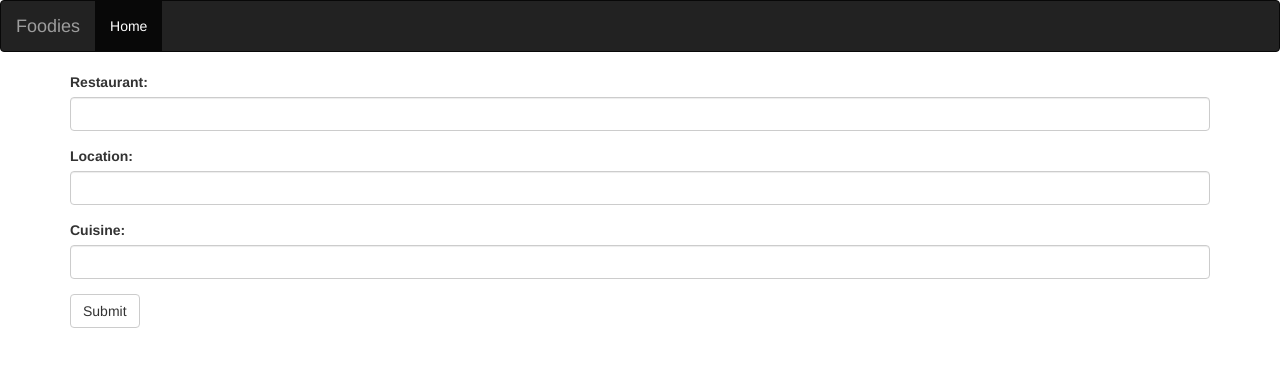
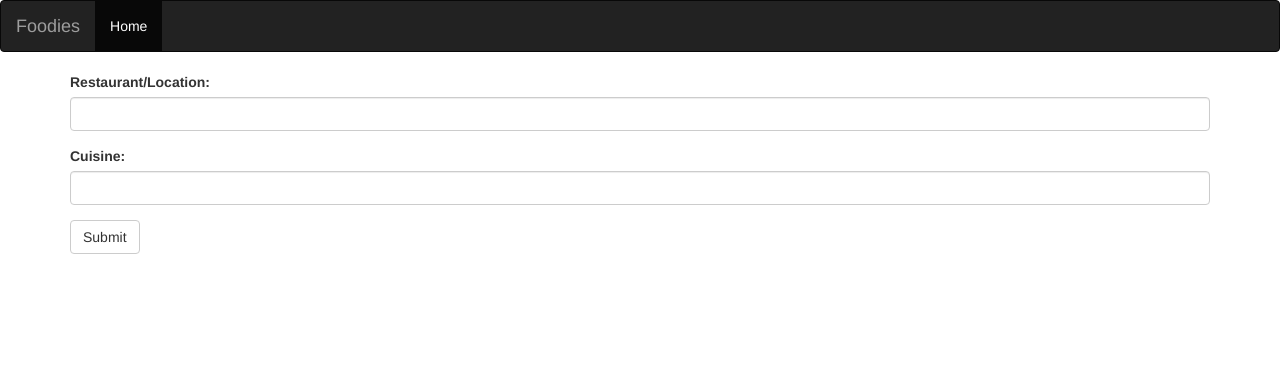
Before and after one commit to soumya-ramteke/Foodies, an Angular app: page / in a window 1280 px wide. Shown: the top 366 px of the page. Built offline with nearby package versions, Linux system fonts and the light colour scheme.

Commit message:
cards working

```diff
--- a/src/app/home/search/search.component.html
+++ b/src/app/home/search/search.component.html
@@ -14,12 +14,8 @@
 <div class="container">
   <form>
     <div class="form-group">
-      <label for="restaurant">Restaurant:</label>
+      <label for="restaurant">Restaurant/Location:</label>
       <input type="text" class="form-control" id="restaurant" name="restaurant" >
-    </div>
-    <div class="form-group">
-      <label for="location">Location:</label>
-      <input type="text" class="form-control" id="location" name="location" [(ngModel)]="location">
     </div>
     <div class="form-group">
       <label for="cuisine">Cuisine:</label>
@@ -28,5 +24,19 @@
   </form>
   <button type="submit" class="btn btn-default" (click)="random()" >Submit</button>
 </div>
+
+
+<!-- <div class="card" *ngIf="res"> -->
+  <div class="row" *ngFor="let res1 of res">
+    <div class="card">
+      <div class="card-body">
+        <img src="{{res1.featured_image}}">
+        <h5 class="card-title">{{res1.name}}</h5>
+        <a href="#" class="btn btn-primary">Add to collection</a>
+      </div>
+    </div>
+  </div>
+<!-- </div> -->
+
 </body>
 </html>
--- a/src/app/home/search/search.component.ts
+++ b/src/app/home/search/search.component.ts
@@ -11,7 +11,7 @@ import { HttpHeaders } from '@angular/common/http';
   styleUrls: ['./search.component.css']
 })
 export class SearchComponent implements OnInit {
-
+  res: any;
   location:string;
  cuisine:string;
  LIVE_URI= "https://developers.zomato.com/api/v2.1";
@@ -39,8 +39,14 @@ export class SearchComponent implements OnInit {
     };
 
     //this.http.get(this.LIVE_URI+"/search?q="+this.location,httpOptions);
-     this.http.get(this.LIVE_URI+"/search?q="+this.location+"&cuisines="+this.cuisine, httpOptions).subscribe(res => {
-      console.log(res)});
+     /*this.http.get(this.LIVE_URI+"/search?q="+this.location+"&cuisines="+this.cuisine, httpOptions).subscribe(res => {
+      console.log(res)}); */
+      this.http.get(this.LIVE_URI+"/search?q="+this.location+"&cuisines="+this.cuisine,
+    httpOptions).subscribe((val: any) => {
+      this.res = val.restaurants.map(e => {
+        return e.restaurant
+      })
+    })
 
   }
 }
```
